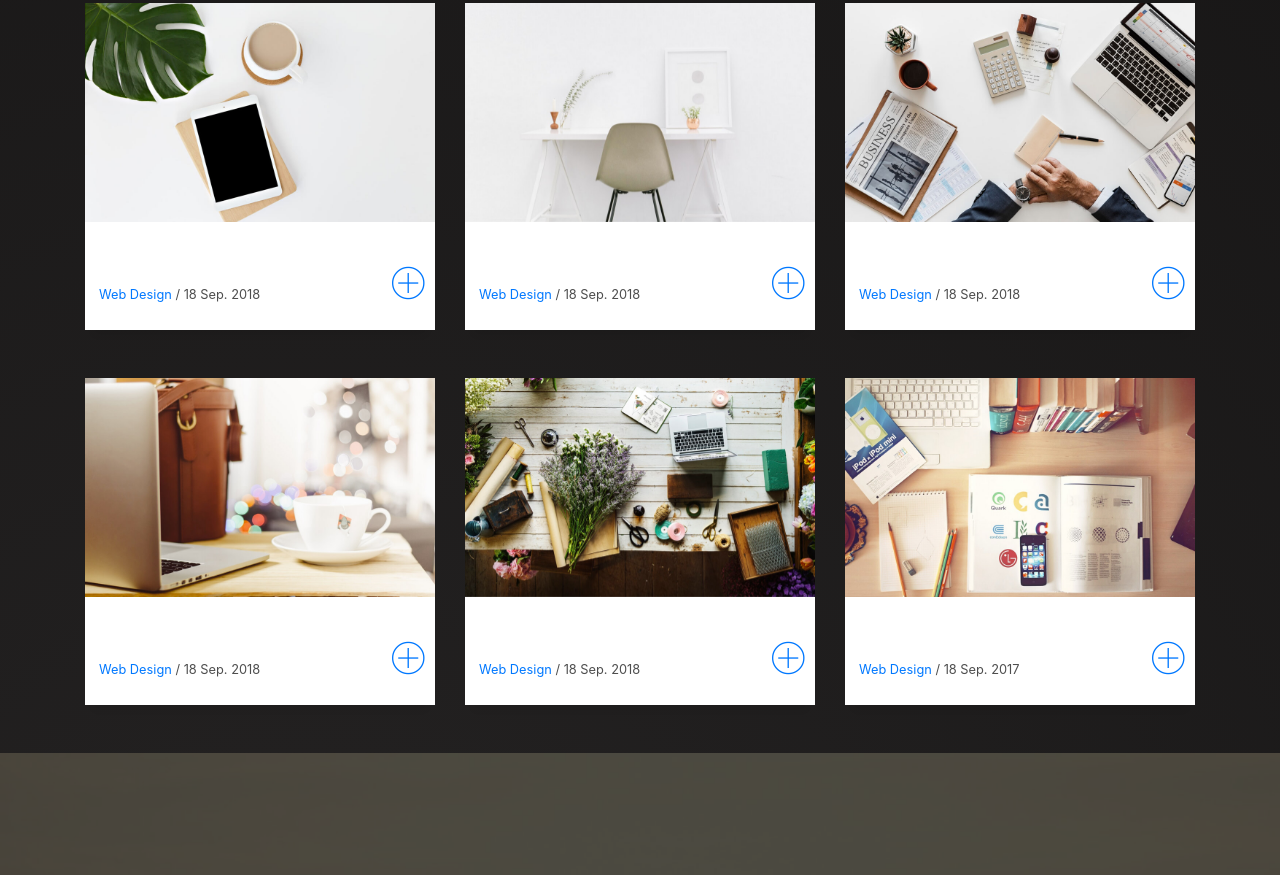
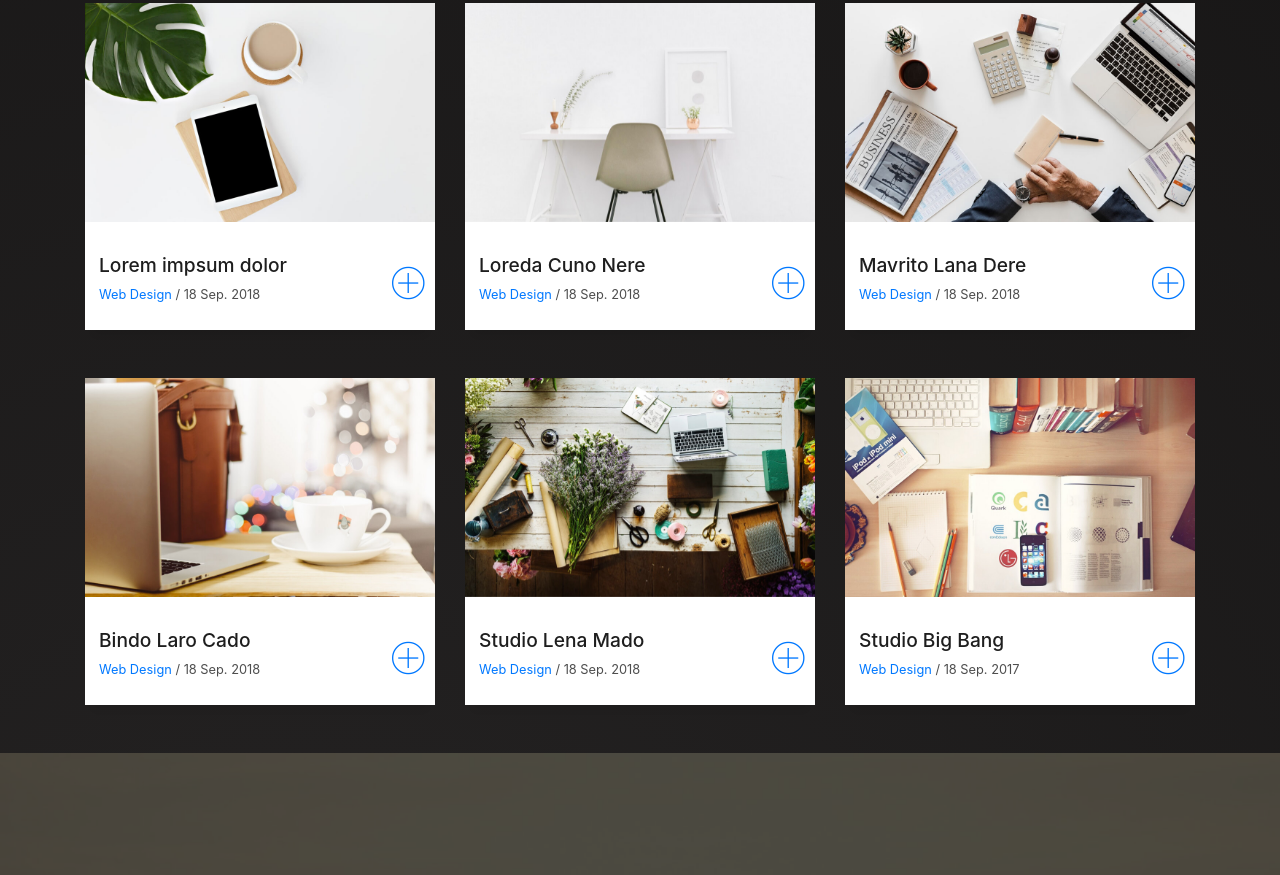
Before and after one commit to MahmoudSalah78/task, a plain HTML site: page index.html in a window 1280 px wide. Shown: the part 3306-4181 px from the top of the page. Drawn offline with Linux system fonts and the light colour scheme; files whose address does not match are found by name; a web font is replaced by a local one.

Commit message:
index.html

```diff
--- a/index.html
+++ b/index.html
@@ -358,7 +358,7 @@
               <div class="work-content">
                 <div class="row">
                   <div class="col-sm-8">
-                    <h2 class="w-title white">Lorem impsum dolor</h2>
+                    <h2 class="w-title ">Lorem impsum dolor</h2>
                     <div class="w-more">
                       <span class="w-ctegory">Web Design</span> / <span class="w-date">18 Sep. 2018</span>
                     </div>
@@ -382,7 +382,7 @@
               <div class="work-content">
                 <div class="row">
                   <div class="col-sm-8">
-                    <h2 class="w-title white">Loreda Cuno Nere</h2>
+                    <h2 class="w-title ">Loreda Cuno Nere</h2>
                     <div class="w-more">
                       <span class="w-ctegory">Web Design</span> / <span class="w-date">18 Sep. 2018</span>
                     </div>
@@ -406,7 +406,7 @@
               <div class="work-content">
                 <div class="row">
                   <div class="col-sm-8">
-                    <h2 class="w-title white">Mavrito Lana Dere</h2>
+                    <h2 class="w-title ">Mavrito Lana Dere</h2>
                     <div class="w-more">
                       <span class="w-ctegory">Web Design</span> / <span class="w-date">18 Sep. 2018</span>
                     </div>
@@ -430,7 +430,7 @@
               <div class="work-content">
                 <div class="row">
                   <div class="col-sm-8">
-                    <h2 class="w-title white">Bindo Laro Cado</h2>
+                    <h2 class="w-title ">Bindo Laro Cado</h2>
                     <div class="w-more">
                       <span class="w-ctegory">Web Design</span> / <span class="w-date">18 Sep. 2018</span>
                     </div>
@@ -454,7 +454,7 @@
               <div class="work-content">
                 <div class="row">
                   <div class="col-sm-8">
-                    <h2 class="w-title white">Studio Lena Mado</h2>
+                    <h2 class="w-title ">Studio Lena Mado</h2>
                     <div class="w-more">
                       <span class="w-ctegory">Web Design</span> / <span class="w-date">18 Sep. 2018</span>
                     </div>
@@ -478,7 +478,7 @@
               <div class="work-content">
                 <div class="row">
                   <div class="col-sm-8">
-                    <h2 class="w-title white">Studio Big Bang</h2>
+                    <h2 class="w-title ">Studio Big Bang</h2>
                     <div class="w-more">
                       <span class="w-ctegory">Web Design</span> / <span class="w-date">18 Sep. 2017</span>
                     </div>
@@ -567,7 +567,7 @@
                 </div>
               </div>
               <h3 class="card-title white"><a href="blog-single.html" class="white">See more ideas about Travel</a></h3>
-              <p class="card-description white">
+              <p class="card-description ">
                 Proin eget tortor risus. Pellentesque in ipsum id orci porta dapibus. Praesent sapien massa, convallis
                 a pellentesque nec,
                 egestas non nisi.
@@ -598,7 +598,7 @@
                 </div>
               </div>
               <h3 class="card-title white"><a href="blog-single.html" class="white">See more ideas about Travel</a></h3>
-              <p class="card-description white">
+              <p class="card-description ">
                 Proin eget tortor risus. Pellentesque in ipsum id orci porta dapibus. Praesent sapien massa, convallis
                 a pellentesque nec,
                 egestas non nisi.
@@ -629,7 +629,7 @@
                 </div>
               </div>
               <h3 class="card-title "><a href="blog-single.html " class="white">See more ideas about Travel</a></h3>
-              <p class="card-description white">
+              <p class="card-description ">
                 Proin eget tortor risus. Pellentesque in ipsum id orci porta dapibus. Praesent sapien massa, convallis
                 a pellentesque nec,
                 egestas non nisi.
```
